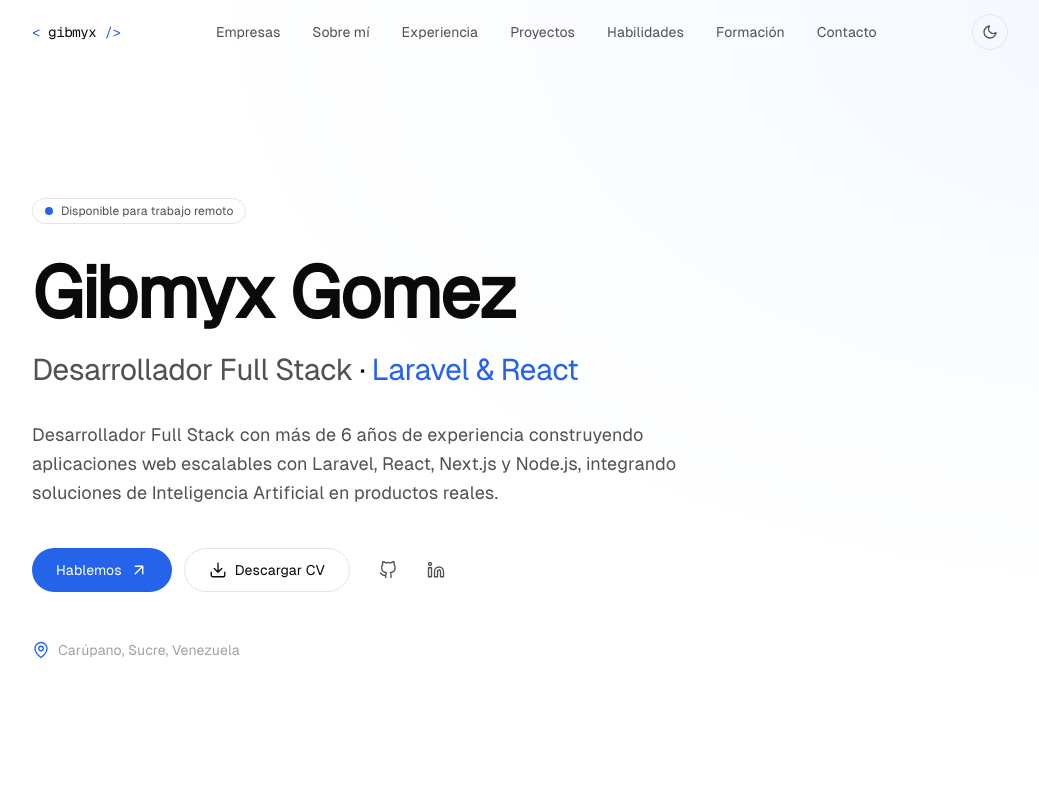
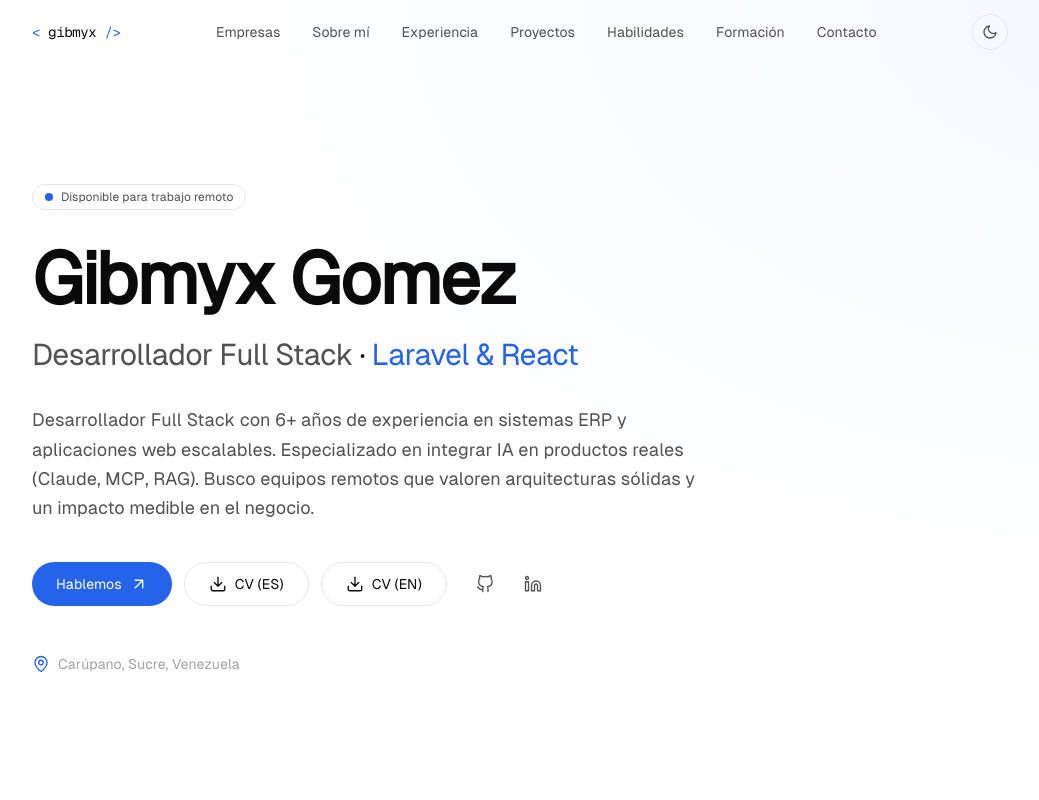
Before and after one commit to verlumyx/portfolio, an Astro site: page / in a window 1280 px wide. Shown: the top 800 px of the page, without its empty margins (120-1159 px from the left). Built offline with nearby package versions, Linux system fonts and the light colour scheme; Astro itself is replaced by a stand-in of ours.

Commit message:
feat: actualizar sección de habilidades y agregar botones para CV en ES/EN

```diff
--- a/public/google0357a2330f7a3c62.html
+++ /dev/null
@@ -1 +0,0 @@
-google-site-verification: google0357a2330f7a3c62.html
--- a/src/components/Hero.astro
+++ b/src/components/Hero.astro
@@ -31,9 +31,7 @@
     </p>
 
     <p class="mt-8 max-w-2xl text-lg leading-relaxed text-muted">
-      Desarrollador Full Stack con más de 6 años de experiencia construyendo aplicaciones web escalables con Laravel, React, Next.js y Node.js, integrando soluciones de Inteligencia Artificial en productos reales.
-    </p>
-
+        Desarrollador Full Stack con 6+ años de experiencia en sistemas ERP y aplicaciones web escalables. Especializado en integrar IA en productos reales (Claude, MCP, RAG). Busco equipos remotos que valoren arquitecturas sólidas y un impacto medible en el negocio.    </p>
     <div class="mt-10 flex flex-wrap items-center gap-3">
       <a
         href="#contacto"
@@ -43,12 +41,20 @@
         <Icon name="arrow-up-right" />
       </a>
       <a
-        href={profile.cvUrl}
+        href={profile.cvUrl.es}
         download
         class="inline-flex h-11 items-center gap-2 rounded-full border border-border px-6 text-sm font-medium transition-colors hover:border-foreground"
       >
         <Icon name="download" />
-        Descargar CV
+        CV (ES)
+      </a>
+      <a
+        href={profile.cvUrl.en}
+        download
+        class="inline-flex h-11 items-center gap-2 rounded-full border border-border px-6 text-sm font-medium transition-colors hover:border-foreground"
+      >
+        <Icon name="download" />
+        CV (EN)
       </a>
       <div class="ml-1 flex items-center gap-1">
         <a
--- a/src/lib/profile.ts
+++ b/src/lib/profile.ts
@@ -7,7 +7,10 @@
   email: "verlumyx.tech@gmail.com",
   phone: "+58 414 846 2621",
   phoneHref: "tel:+584148462621",
-  cvUrl: "/cv_ggomez.pdf",
+  cvUrl: {
+    es: "/CV_GGOMEZ_SP.pdf",
+    en: "/CV_GGOMEZ.pdf",
+  },
   social: {
     linkedin: "https://linkedin.com/in/gibmyx-gomez",
     github: "https://github.com/verlumyx",
@@ -589,28 +592,50 @@
 ];
 
 export const skills: { category: string; items: string[] }[] = [
-  { category: "Lenguajes", items: ["PHP", "JavaScript", "TypeScript"] },
   {
-    category: "Frameworks",
-    items: ["Laravel", "Livewire", "Inertia.js", "React", "Vue.js"],
+    category: "Lenguajes",
+    items: ["TypeScript", "JavaScript", "PHP", "Python", "SQL"],
   },
-  { category: "Bases de datos", items: ["MySQL", "MariaDB"] },
   {
-    category: "DevOps & Herramientas",
-    items: ["Docker", "Git", "CI/CD", "Linux", "AWS", "DigitalOcean"],
+    category: "Móvil / Multiplataforma",
+    items: ["React Native"],
+  },
+  {
+    category: "Frontend",
+    items: ["React", "Next.js", "Vue.js", "Livewire", "Django", "Inertia.js", "Tailwind CSS"],
+  },
+  {
+    category: "Backend",
+    items: ["Laravel", "Node.js", "APIs REST"],
   },
   {
     category: "IA & Automatización",
     items: [
-      "Claude / Anthropic API",
-      "MCP (Model Context Protocol)",
-      "Integración con CRMs",
+      "Claude API",
+      "MCP",
       "Claude Code",
+      "LangChain.js",
+      "RAG con pgvector",
+      "function calling / tools",
+      "integración con CRMs",
+      "WhatsApp Cloud API",
     ],
   },
   {
-    category: "Otros",
-    items: ["APIs REST", "Testing (PHPUnit / Pest)", "Colas / Queues"],
+    category: "Bases de datos",
+    items: ["MySQL", "MariaDB", "PostgreSQL", "Supabase"],
+  },
+  {
+    category: "DevOps & Herramientas",
+    items: ["Docker", "Git", "CI/CD", "Linux", "AWS", "GCP", "DigitalOcean", "Vercel"],
+  },
+  {
+    category: "Testing",
+    items: ["PHPUnit / Pest", "Vitest", "Playwright"],
+  },
+  {
+    category: "Arquitectura & Buenas Prácticas",
+    items: ["Arquitectura Hexagonal", "Clean Code", "Principios SOLID", "Patrones de Diseño", "TDD"],
   },
 ];
 
```
Also changed, not shown: 2 other files.
